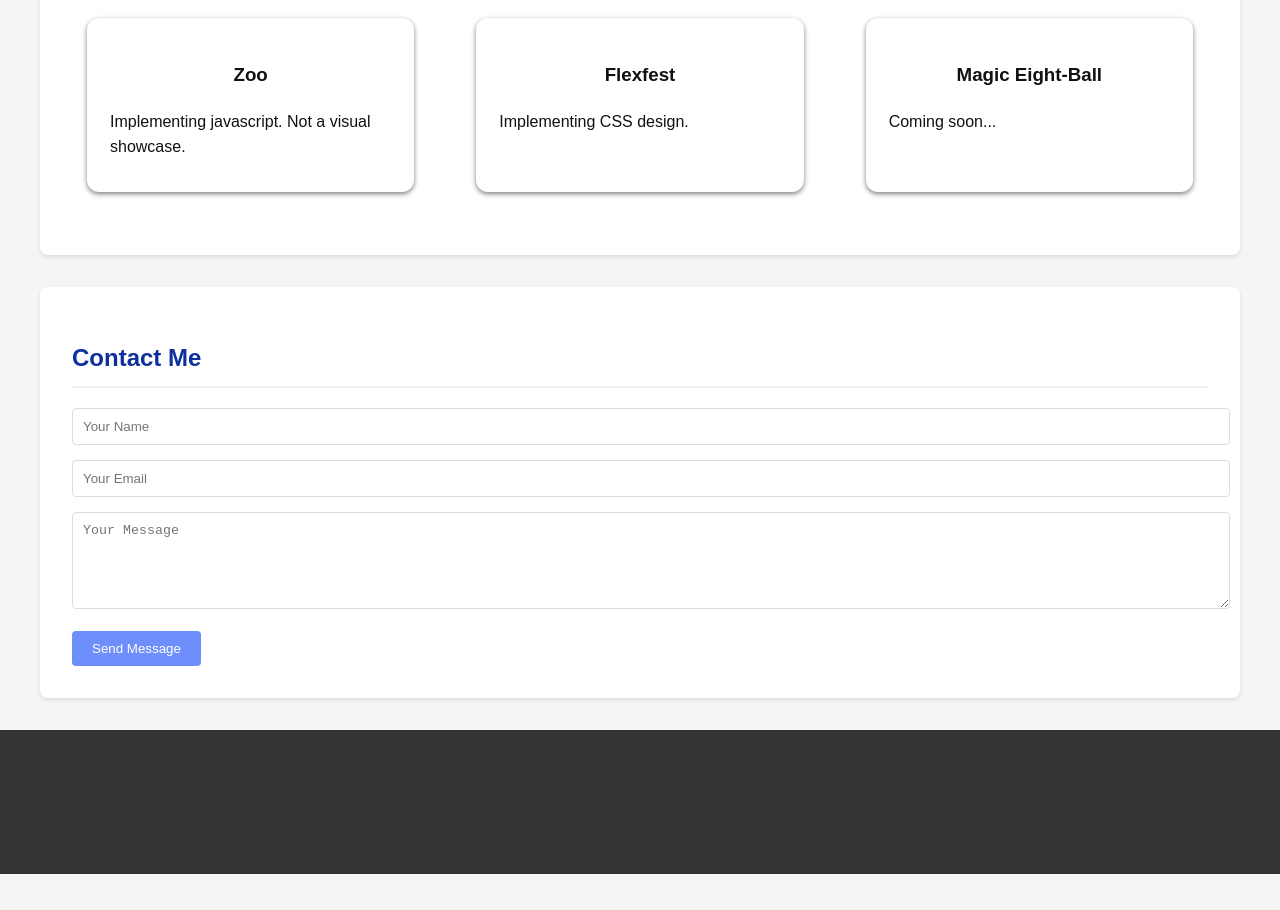
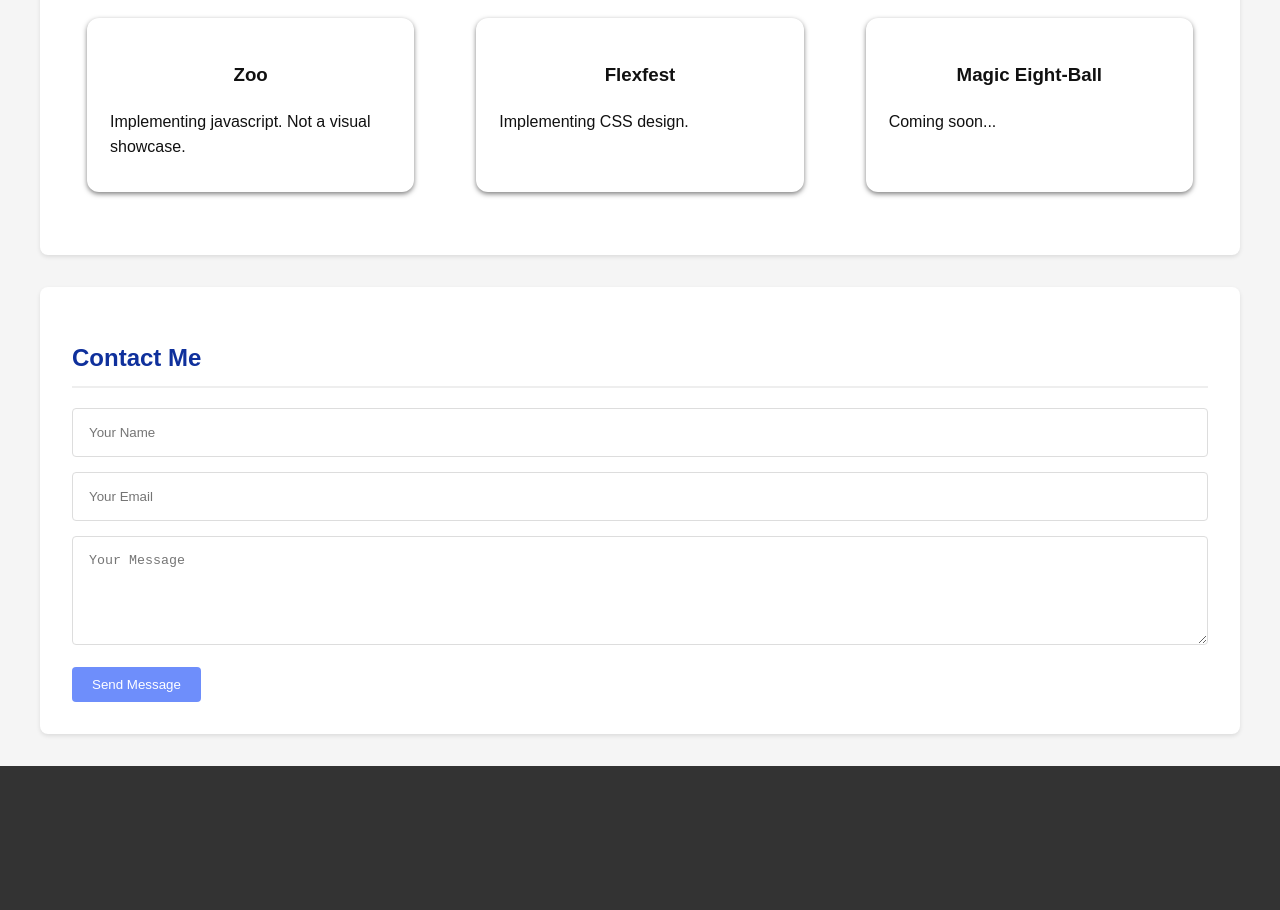
Before and after one commit to kmk9000/MyPortfolio, a plain HTML site: page index.html in a window 1280 px wide. Shown: the part 1193-2103 px from the top of the page. Before the commit the page ends 2067 px from the top, so only its background shows below. Drawn offline with Linux system fonts and the light colour scheme.

Commit message:
fix contact fields width on browser view

```diff
--- a/styles.css
+++ b/styles.css
@@ -171,8 +171,9 @@
       .contact-form input,
       .contact-form textarea {
         width: 100%;
-        padding: 10px;
+        padding: 1rem;
         margin-bottom: 15px;
+        box-sizing: border-box;
         border: 1px solid #ddd;
         border-radius: 4px;
         background-color: var(--section-bg);
@@ -338,7 +339,6 @@
           width: 100%;
           padding: 0.5rem;
           margin-bottom: 1rem;
-          box-sizing: border-box;
         }
         .contact-form button {
           width: 100%;
```
